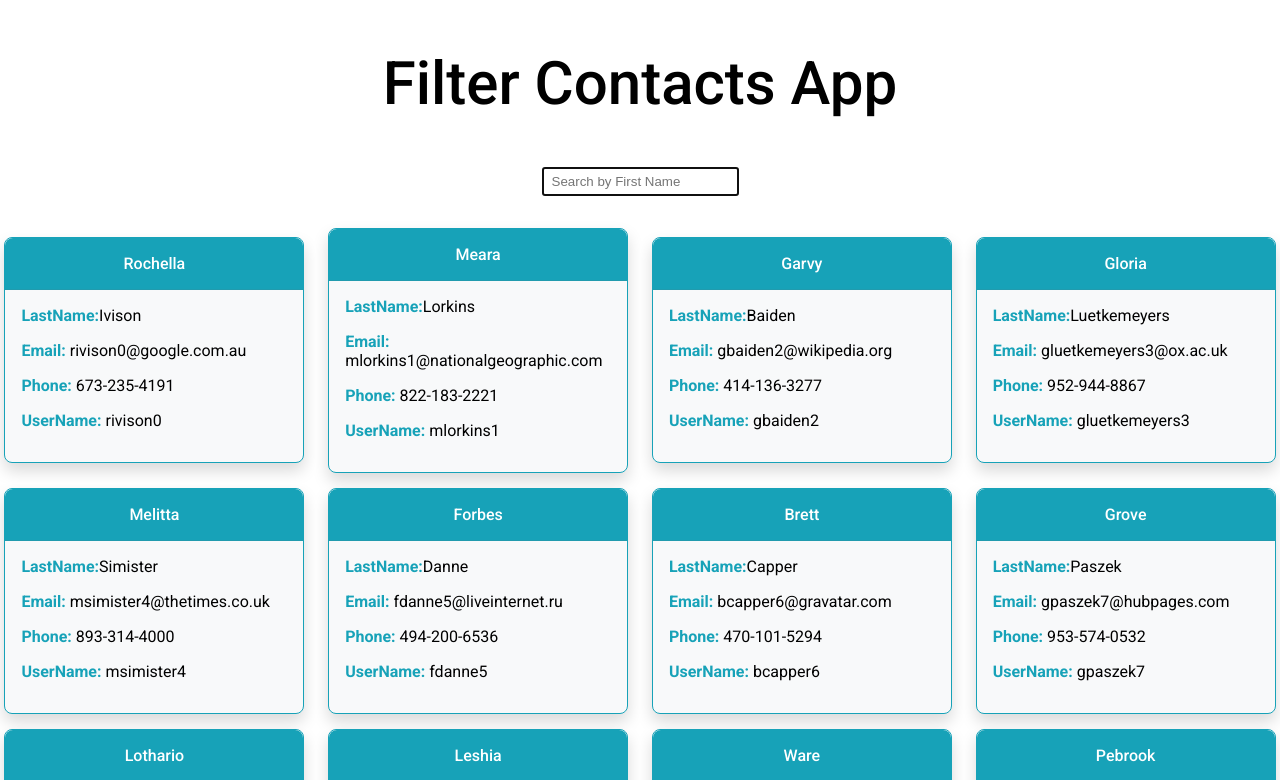
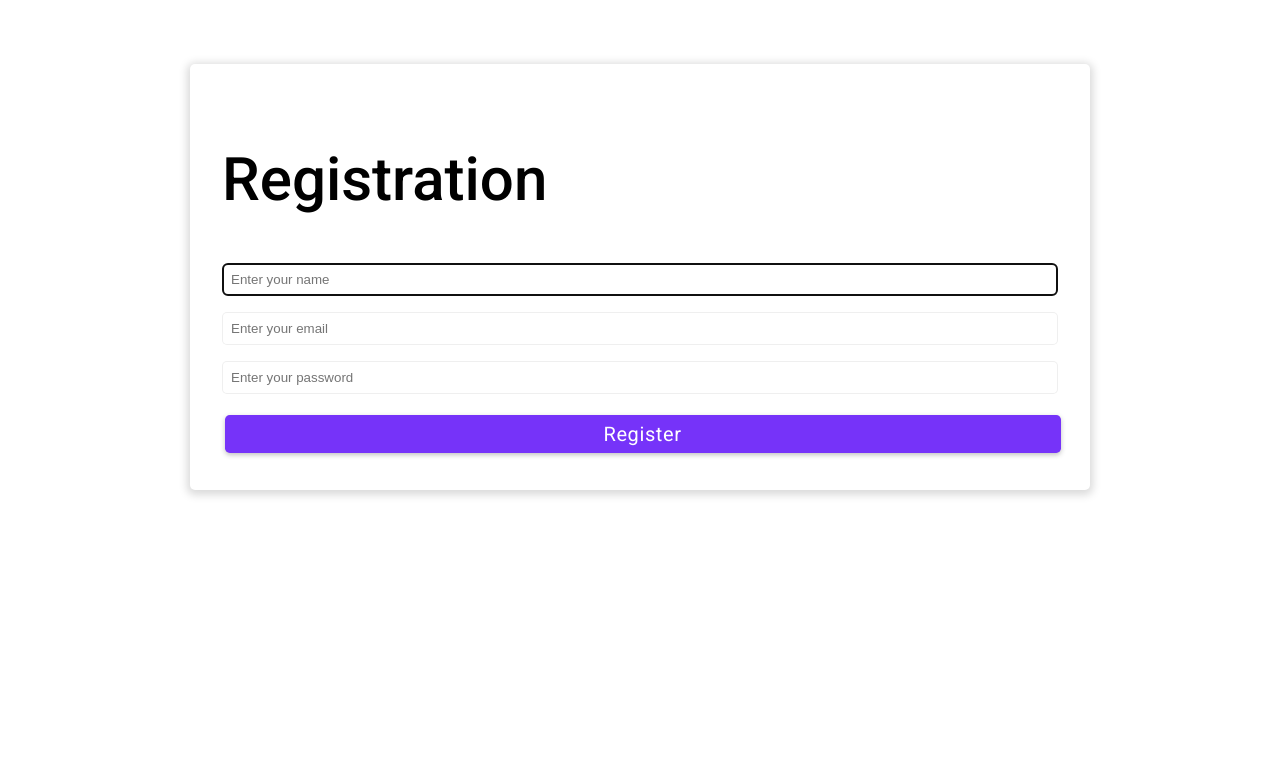
Before and after one commit to takazo3/30React-Practice, a React (Create React App) app: page / in a window 1280 px wide. Shown: the top 780 px of the page. Built offline with nearby package versions, Linux system fonts and the light colour scheme.

Commit message:
15-Registar-Validation

```diff
--- a/src/App.js
+++ b/src/App.js
@@ -13,6 +13,7 @@
 import ProgressBarsContainer from './Projects/12-progress-bar/ProgressBarsContainer';
 import DialogBox from './Projects/13-dialog-box/DialogBox';
 import FilterContactsApp from './Projects/14-filter-contacts-app/FilterContactsApp';
+import RegForm from './Projects/15-reg-form-validation/RegForm';
 
 
 
@@ -32,7 +33,8 @@
       {/* <MagicPopupApp /> */}
       {/* <ProgressBarsContainer /> */}
       {/* <DialogBox /> */}
-      <FilterContactsApp />
+      {/* <FilterContactsApp /> */}
+      <RegForm />
     </div>
   );
 }
--- /dev/null
+++ b/src/Projects/15-reg-form-validation/RegForm.jsx
@@ -0,0 +1,113 @@
+import React, { useRef, useEffect, useState } from "react";
+import Title from "../components/Title";
+import Button from "../components/Button";
+import Alert from "../components/Alert";
+
+export default function RegForm() {
+  let inputName = useRef(null);
+  let inputEmail = useRef(null);
+  let inputPassword = useRef(null);
+  useEffect(() => {
+    inputName.current.focus();
+  }, []);
+  const [values, setValues] = useState({
+    user_name: "",
+    email: "",
+    password: "",
+  });
+  const [submit, setSubmit] = useState(false);
+  const [valid, setValid] = useState(false);
+  const handleNameChange = (e) => {
+    setValues({ ...values, user_name: e.target.value });
+  };
+  const handleEmailChange = (e) => {
+    setValues({ ...values, email: e.target.value });
+  };
+  const handlePasswordChange = (e) => {
+    let value = e.target.value;
+    setValues({ ...values, password: value });
+  };
+
+  const handleSubmit = (e) => {
+    e.preventDefault();
+    if (!values.user_name) {
+      inputName.current.focus();
+    } else if (!values.email) {
+      inputEmail.current.focus();
+    } else if (!values.password) {
+      inputPassword.current.focus();
+    }
+
+    if (values.user_name && values.email && values.password) {
+      setValid(true);
+    }
+    setSubmit(true);
+  };
+
+  return (
+    <div className="m-auto">
+      {/* Alert and Welcome */}
+
+      {submit && valid ? (
+        <div className="text-center">
+          <Alert
+            type={"success"}
+            message="Registration was successful!"
+            delay={true}
+            delayTime={5000}
+          />
+          <Title style={"text-center"} text={`Welcome ${values.user_name}`} />
+        </div>
+      ) : (
+        <div className="container m-auto mt-4 p-2 shadow-sm border-5">
+          <Title text="Registration" />
+          <form onSubmit={handleSubmit}>
+            <div className="form-group">
+              <input
+                type="text"
+                placeholder="Enter your name"
+                ref={inputName}
+                value={values.user_name}
+                onChange={handleNameChange}
+              />
+              {submit && !values.user_name ? (
+                <label className="text-danger fs-sm">
+                  Please enter your name
+                </label>
+              ) : null}
+            </div>{" "}
+            <div className="form-group">
+              <input
+                type="email"
+                placeholder="Enter your email"
+                ref={inputEmail}
+                value={values.email}
+                onChange={handleEmailChange}
+              />
+              {submit && !values.email ? (
+                <label className="text-danger fs-sm">
+                  Please enter your email
+                </label>
+              ) : null}
+            </div>{" "}
+            <div className="form-group">
+              <input
+                type="password"
+                placeholder="Enter your password"
+                ref={inputPassword}
+                value={values.password}
+                onChange={handlePasswordChange}
+              />
+              {submit && !values.password ? (
+                <label className="text-danger fs-sm">
+                  Please enter your password
+                </label>
+              ) : null}
+            </div>
+            <Button btnClass={"btn-primary btn-lg btn-block"} text="Register" />
+          </form>
+        </div>
+      )}
+    </div>
+  );
+}
```
